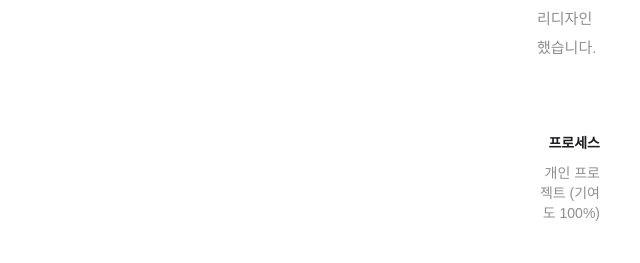
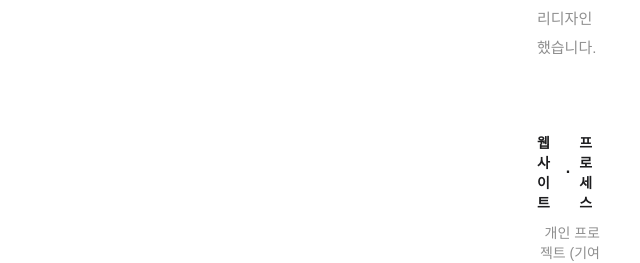
Before and after one commit to geemdy/KimDoyeoun_Web_Portfolio, a plain HTML site: page index.html in a window 1280 px wide. Shown: the part 8163-8426 px from the top of the page, without its empty margins (319-959 px from the left). Drawn offline with Linux system fonts and the light colour scheme; a web font is replaced by a local one.

Commit message:
섹션 완성

```diff
--- a/index.html
+++ b/index.html
@@ -271,6 +271,14 @@
 
             <div class="meta">
               <div class="button-row">
+                <a
+                  href="https://geemdy.github.io/jaju_redesign/"
+                  target="_blank"
+                  class="meta-btn"
+                >
+                  웹사이트
+                </a>
+                <span class="meta-divider">·</span>
                 <a href="pdf/jaju.pdf" target="_blank" class="meta-btn">
                   프로세스
                 </a>
```
Also changed, not shown: 1 other file.
